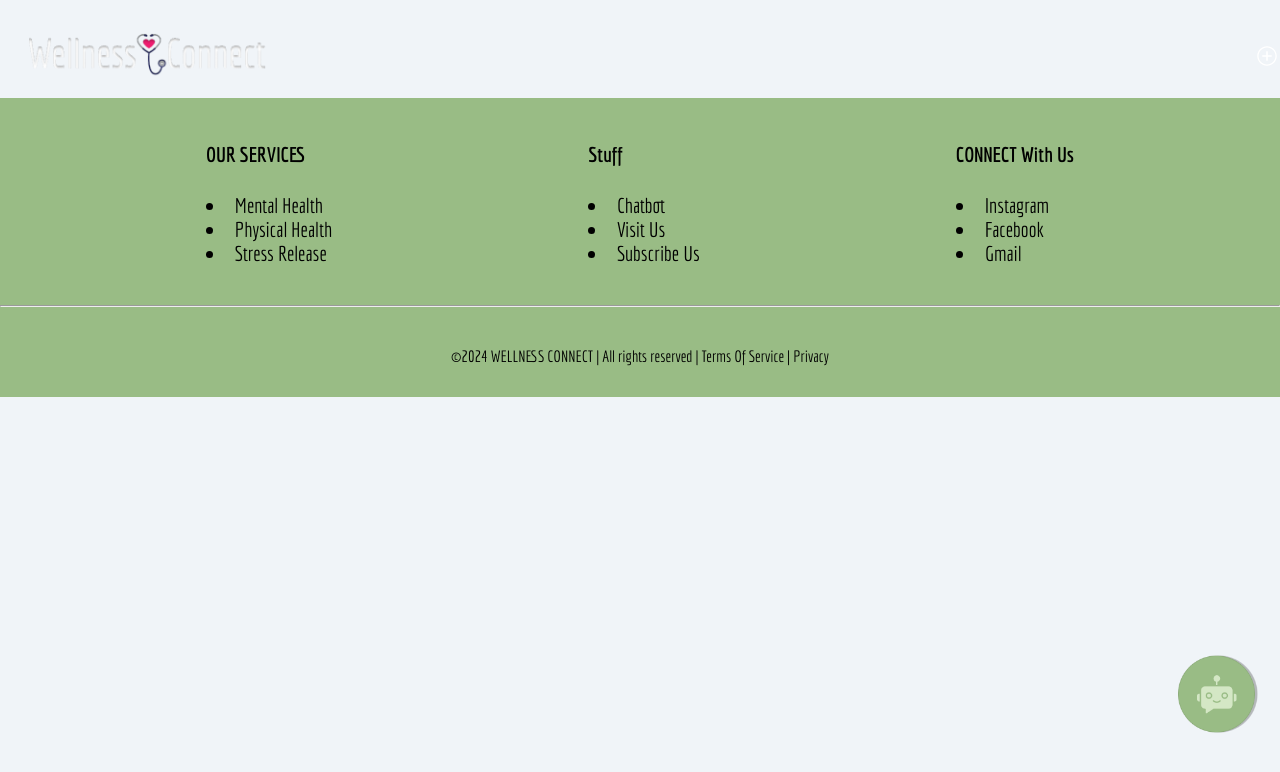
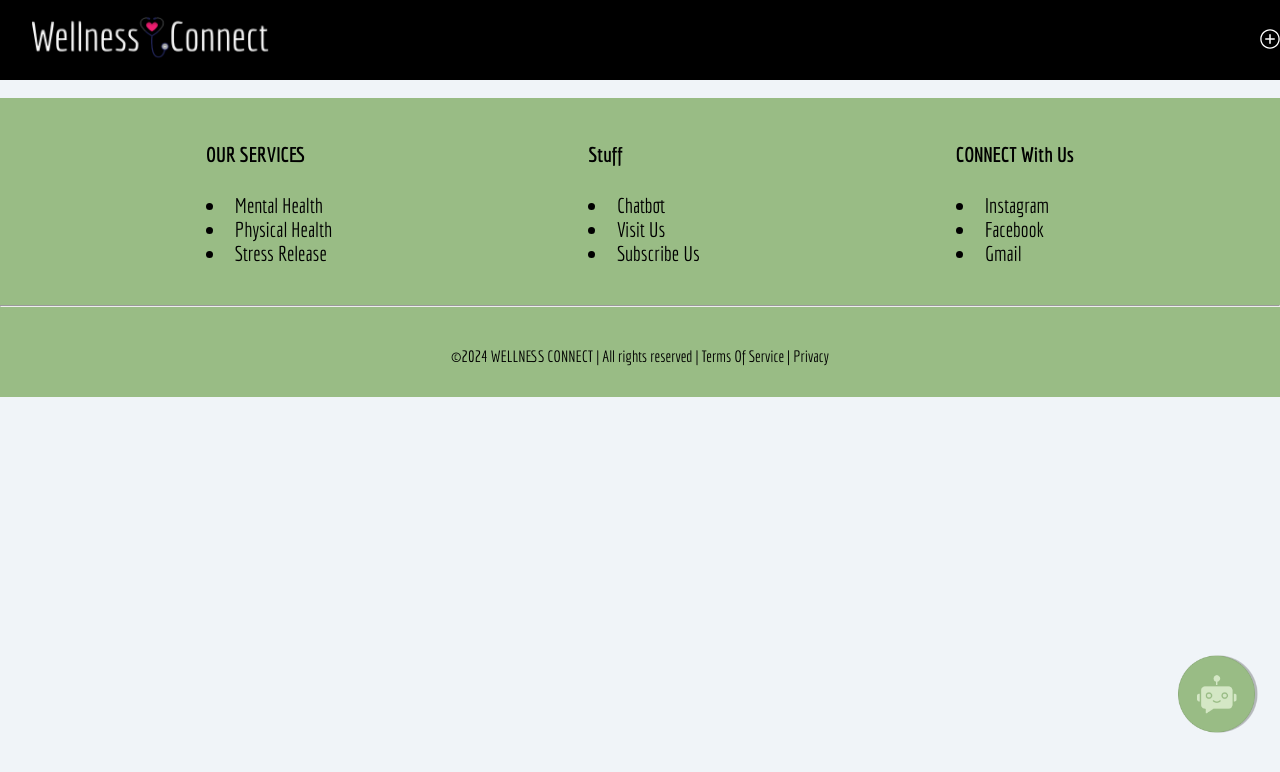
Before and after one commit to ShreYansHSachan11/WellnessConnect, a React (Vite) app in the folder Frontend/: page /pollution_health in a window 1280 px wide. Shown: the top 772 px of the page. Built offline with nearby package versions, Linux system fonts and the light colour scheme; no server answers; what react-chatbot-kit would draw is missing.

Commit message:
updated navbar

```diff
--- a/Frontend/src/components/navbar/Navbar.css
+++ b/Frontend/src/components/navbar/Navbar.css
@@ -1,16 +1,17 @@
 .nav-container {
   position: fixed;
   top: 0;
-  left: 1.2rem;
   width: 100%;
+  height: 10vh;
   padding: 0px 10px;
-  margin-top: -8vh;
-  background: transparent;
+  margin-top: 0;
+  background: black;
   display: flex;
   gap: 77vw;
+  padding-left: 2rem;
   /* justify-content: space-between; */
   align-items: center;
-  z-index: 100;
+  /* z-index: 100; */
 }
 .nav-container .logo-img {
   height: 30vh;
```
